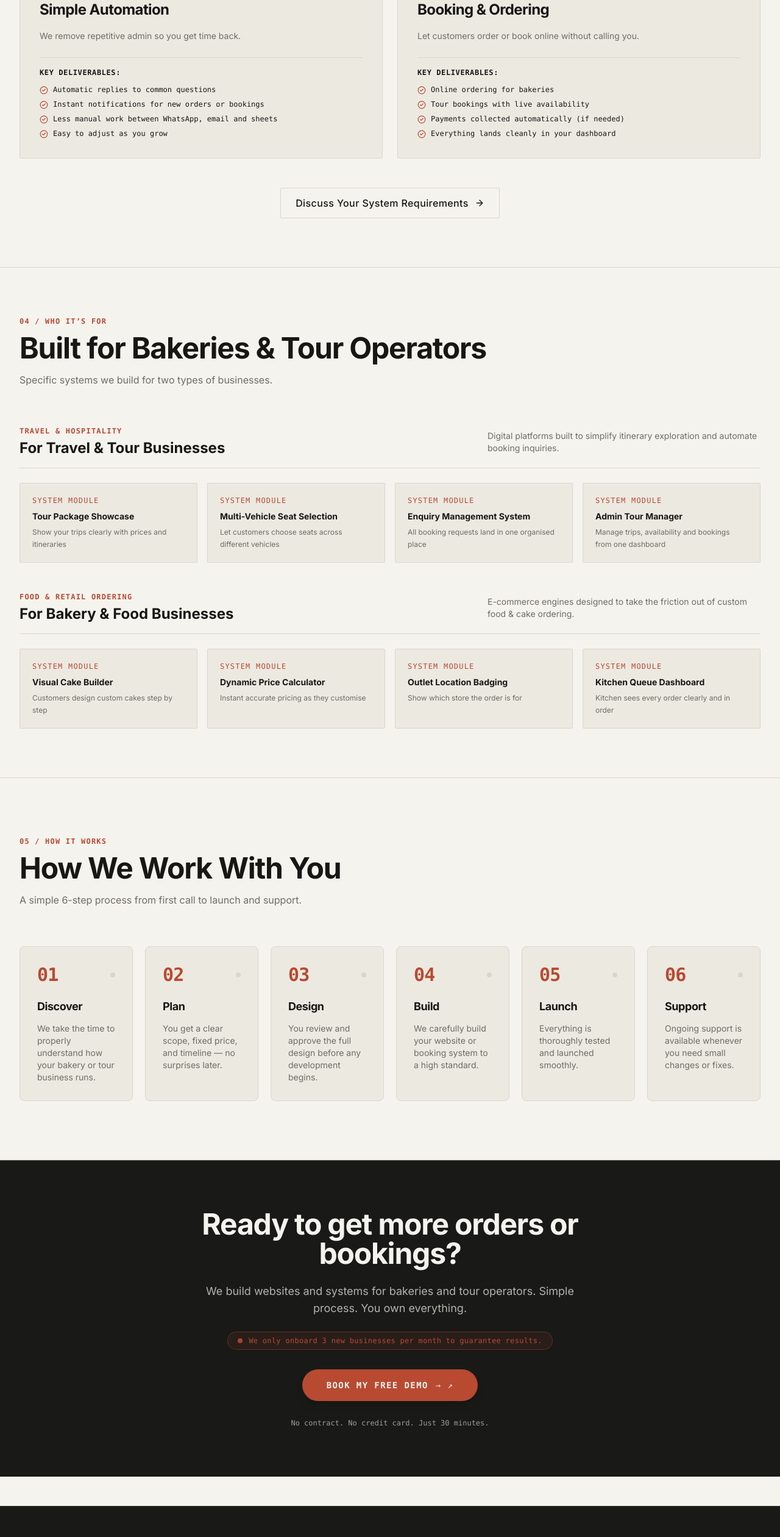
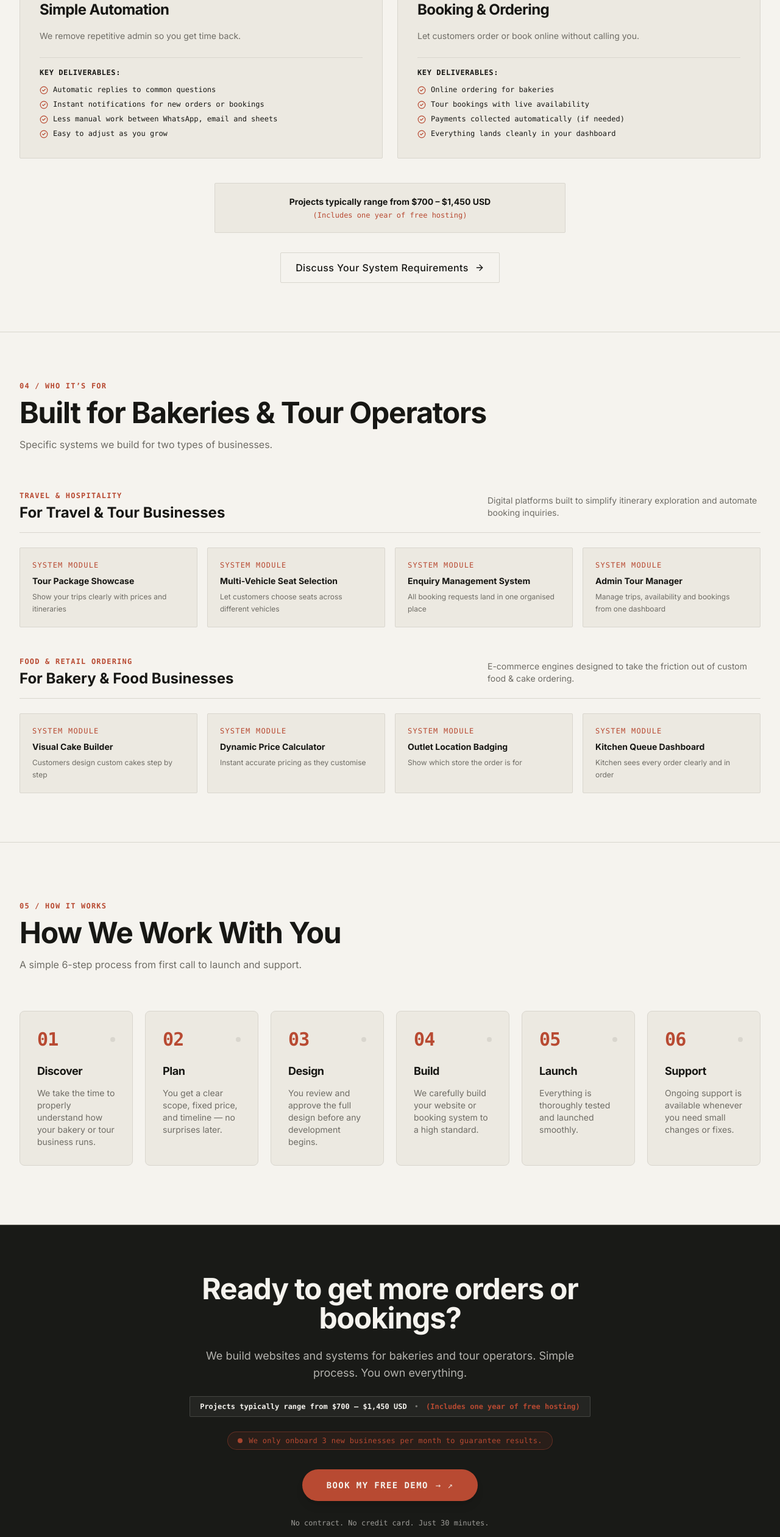
Before and after one commit to IsacSmile/thrine-uk, a React (Vite) app: page /services in a window 1280 px wide. Shown: the part 1042-3563 px from the top of the page at 61% size. Built offline with nearby package versions, Linux system fonts and the light colour scheme; no server answers.

Commit message:
copy: add soft pricing signal near Services and CTA sections

```diff
--- a/src/components/sections/CTA.tsx
+++ b/src/components/sections/CTA.tsx
@@ -18,8 +18,15 @@ export const CTA: React.FC = () => {
             We build websites and systems for bakeries and tour operators. Simple process. You own everything.
           </p>
 
+          {/* Soft Pricing Signal */}
+          <div className="inline-flex flex-col sm:flex-row items-center gap-1.5 sm:gap-3 px-4 py-2 rounded-sm border border-paper/15 bg-paper/5 text-paper/80 text-xs font-mono">
+            <span className="font-bold text-paper">Projects typically range from $700 – $1,450 USD</span>
+            <span className="hidden sm:inline text-paper/40">•</span>
+            <span className="text-terracotta font-semibold">(Includes one year of free hosting)</span>
+          </div>
+
           {/* Availability Guarantee Badge (Thrine Terracotta Theme) */}
-          <div className="inline-flex items-center gap-2.5 px-4 py-1.5 rounded-full border border-terracotta/40 bg-terracotta/10 text-terracotta text-xs font-mono tracking-wide font-medium mt-4 shadow-sm">
+          <div className="inline-flex items-center gap-2.5 px-4 py-1.5 rounded-full border border-terracotta/40 bg-terracotta/10 text-terracotta text-xs font-mono tracking-wide font-medium shadow-sm">
             <span className="w-2 h-2 rounded-full bg-terracotta animate-pulse shrink-0"></span>
             <span>We only onboard 3 new businesses per month to guarantee results.</span>
           </div>
--- a/src/components/sections/Services.tsx
+++ b/src/components/sections/Services.tsx
@@ -76,7 +76,17 @@ export const Services: React.FC<ServicesProps> = ({
           ))}
         </div>
 
-        <div className="mt-12 text-center">
+        {/* Soft Pricing Signal */}
+        <div className="mt-10 p-4 sm:p-5 bg-studio-surface border border-studio-border rounded-sm max-w-xl mx-auto text-center space-y-1">
+          <p className="text-xs sm:text-sm font-sans font-bold text-editorial">
+            Projects typically range from $700 – $1,450 USD
+          </p>
+          <p className="text-xs font-mono text-terracotta font-medium">
+            (Includes one year of free hosting)
+          </p>
+        </div>
+
+        <div className="mt-8 text-center">
           <Button
             href="/contact"
             variant="secondary"
```
